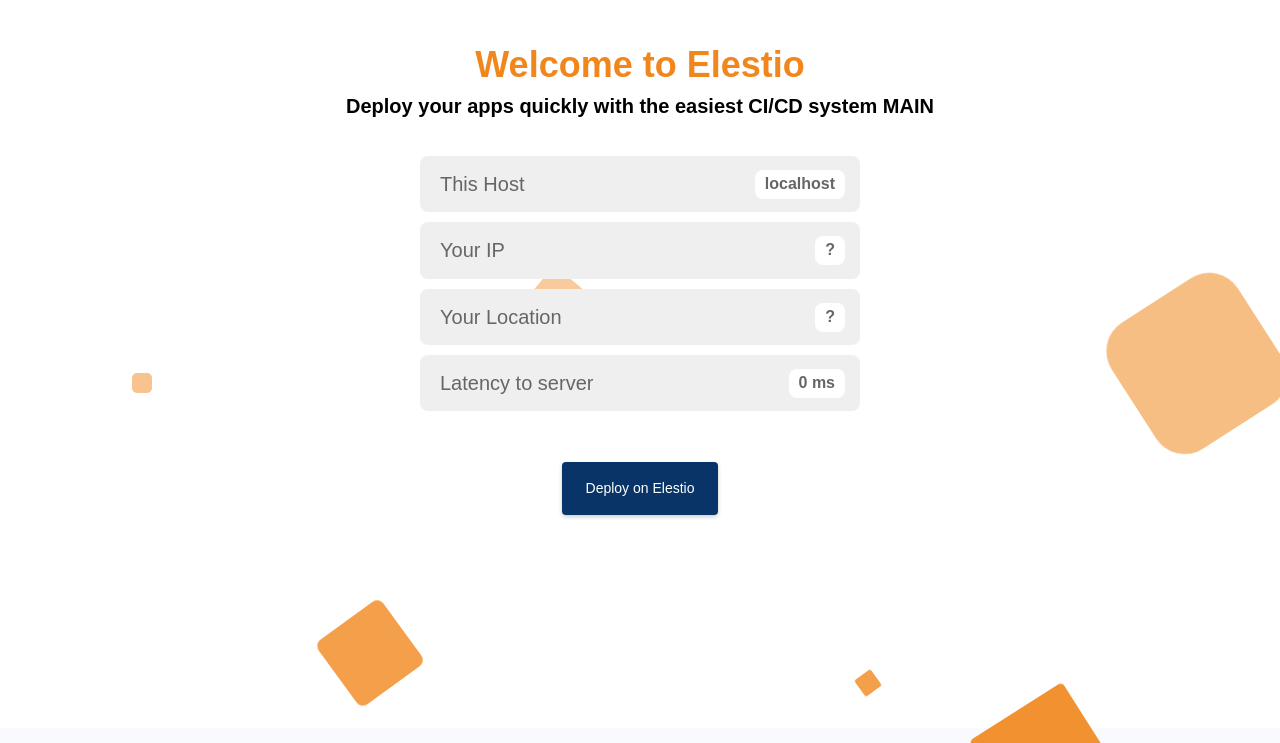
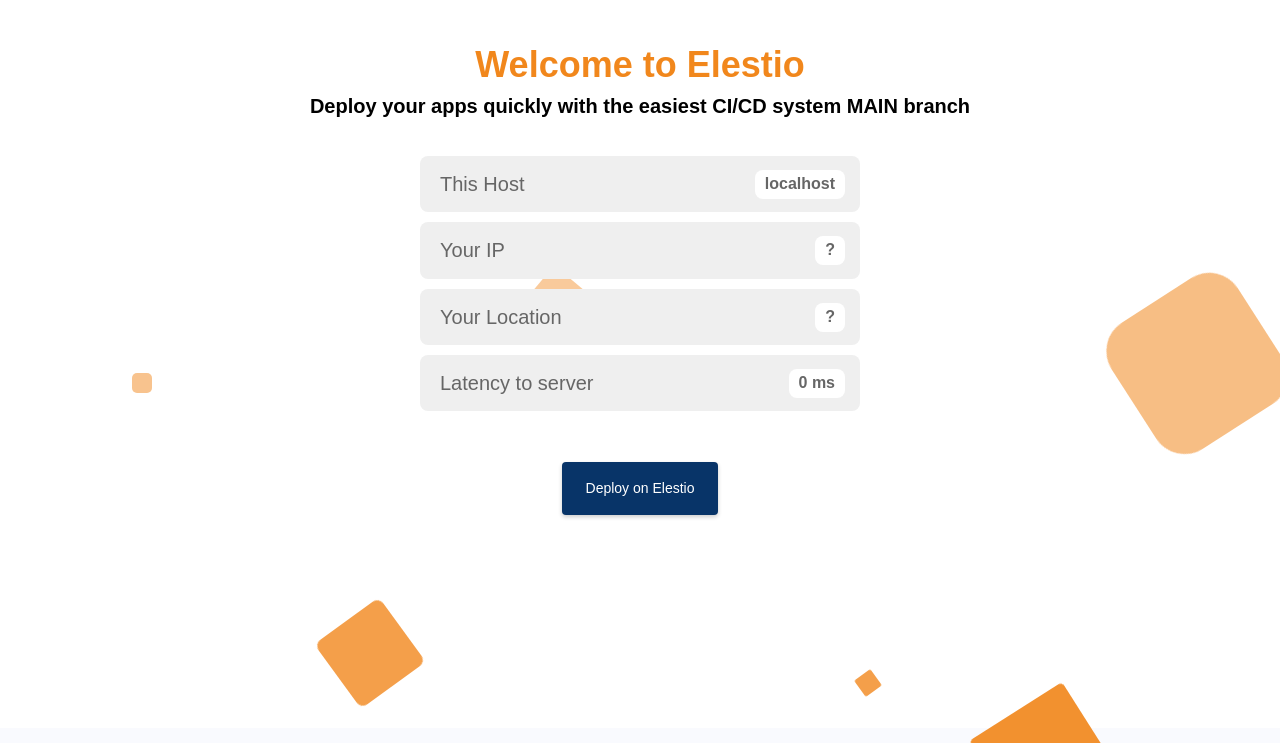
Before and after one commit to amitshuklabag/static-new, a plain HTML site: page index.html in a window 1280 px wide. Shown: the part 60-803 px from the top of the page. Drawn offline with Linux system fonts and the light colour scheme; no server answers.

Commit message:
Update index.html

```diff
--- a/index.html
+++ b/index.html
@@ -33,7 +33,7 @@
     <div class="app-body">
       <div class="app-heading" style="margin-bottom: 40px;">
         <h1>Welcome to Elestio</h1>
-        <h4>Deploy your apps quickly with the easiest CI/CD system MAIN</h2>
+        <h4>Deploy your apps quickly with the easiest CI/CD system MAIN branch</h2>
       </div>
 
       <p class="app-info-block">
```
